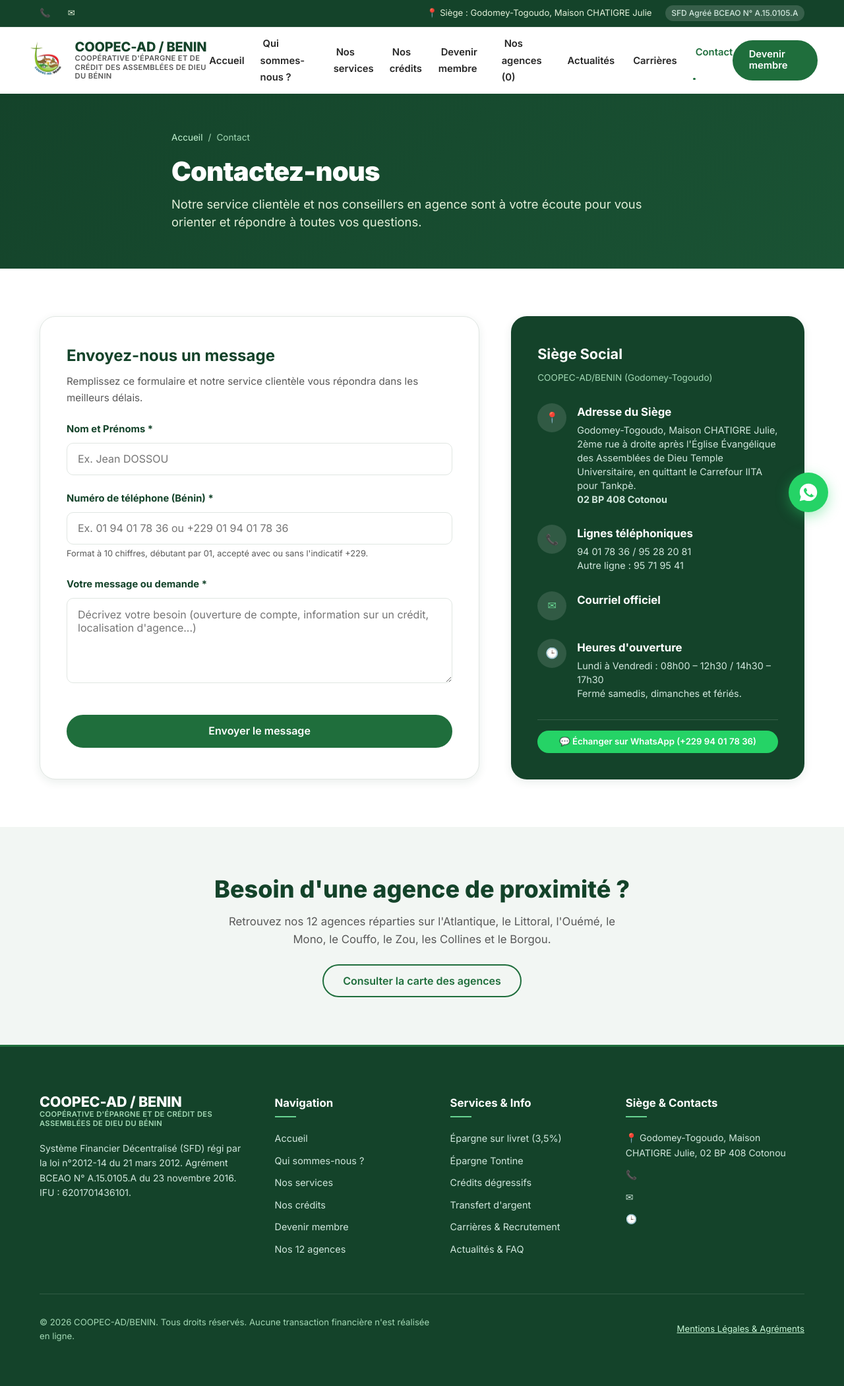
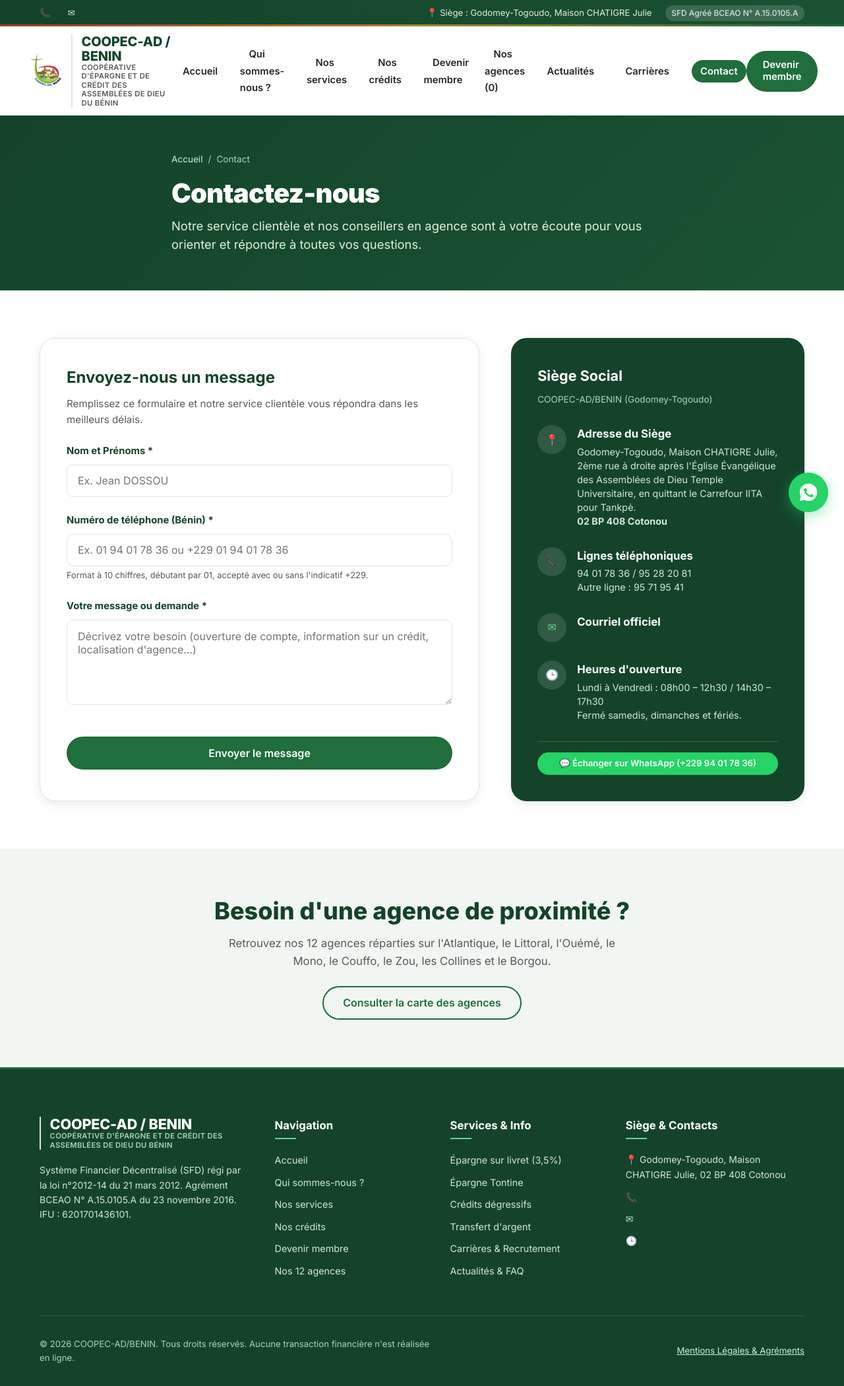
Before and after one commit to yasminath462-cell/coopec-ad-benin, a PHP site: page /contact.html in a window 1280 px wide. Shown: the whole page at 66% size. Before the commit the page ends 2032 px from the top, so only its background shows below. Run offline with PHP 8.4, Linux system fonts and the light colour scheme; data that the repository does not hold is empty; a stand-in replaces the project's code that opens the database connection.

Commit message:
modifier nouveau format de header

```diff
--- a/css/style.css
+++ b/css/style.css
@@ -113,11 +113,22 @@ button {
    ========================================================================== */
 
 .topbar {
-  background-color: var(--color-green-dark);
+  background: linear-gradient(90deg, var(--color-green-dark) 0%, #1A5233 100%);
   color: #D1E7DD;
   font-size: 0.825rem;
   padding: 0.5rem 0;
-  border-bottom: 1px solid rgba(255, 255, 255, 0.1);
+  position: relative;
+}
+
+.topbar::after {
+  content: '';
+  position: absolute;
+  bottom: 0;
+  left: 0;
+  right: 0;
+  height: 3px;
+  background: linear-gradient(90deg, var(--color-red) 0%, #C9922C 50%, var(--color-green) 100%);
+  opacity: 0.85;
 }
 
 .topbar-content {
@@ -182,7 +193,7 @@ button {
 .brand-link {
   display: flex;
   align-items: center;
-  gap: 0.85rem;
+  gap: 0.5rem;
   text-decoration: none;
   color: inherit;
 }
@@ -196,6 +207,8 @@ button {
 .brand-text {
   display: flex;
   flex-direction: column;
+  padding-left: 0.85rem;
+  border-left: 2px solid var(--color-border);
 }
 
 .brand-name {
@@ -231,23 +244,25 @@ button {
   color: var(--color-text);
   font-weight: 600;
   font-size: 0.925rem;
-  padding: 0.5rem 0.25rem;
+  padding: 0.5rem 0.85rem;
+  border-radius: var(--radius-full);
   position: relative;
   transition: var(--transition);
 }
 
-.nav-link:hover, .nav-link.active {
+.nav-link:hover {
   color: var(--color-green);
+  background-color: var(--color-green-light);
+}
+
+.nav-link.active {
+  color: var(--color-white);
+  background-color: var(--color-green);
 }
 
 .nav-link.active::after {
-  content: '';
-  position: absolute;
-  bottom: 0;
-  left: 0;
-  right: 0;
-  height: 3px;
-  background-color: var(--color-green);
+  display: none;
+}
   border-radius: 2px;
 }
 
```
